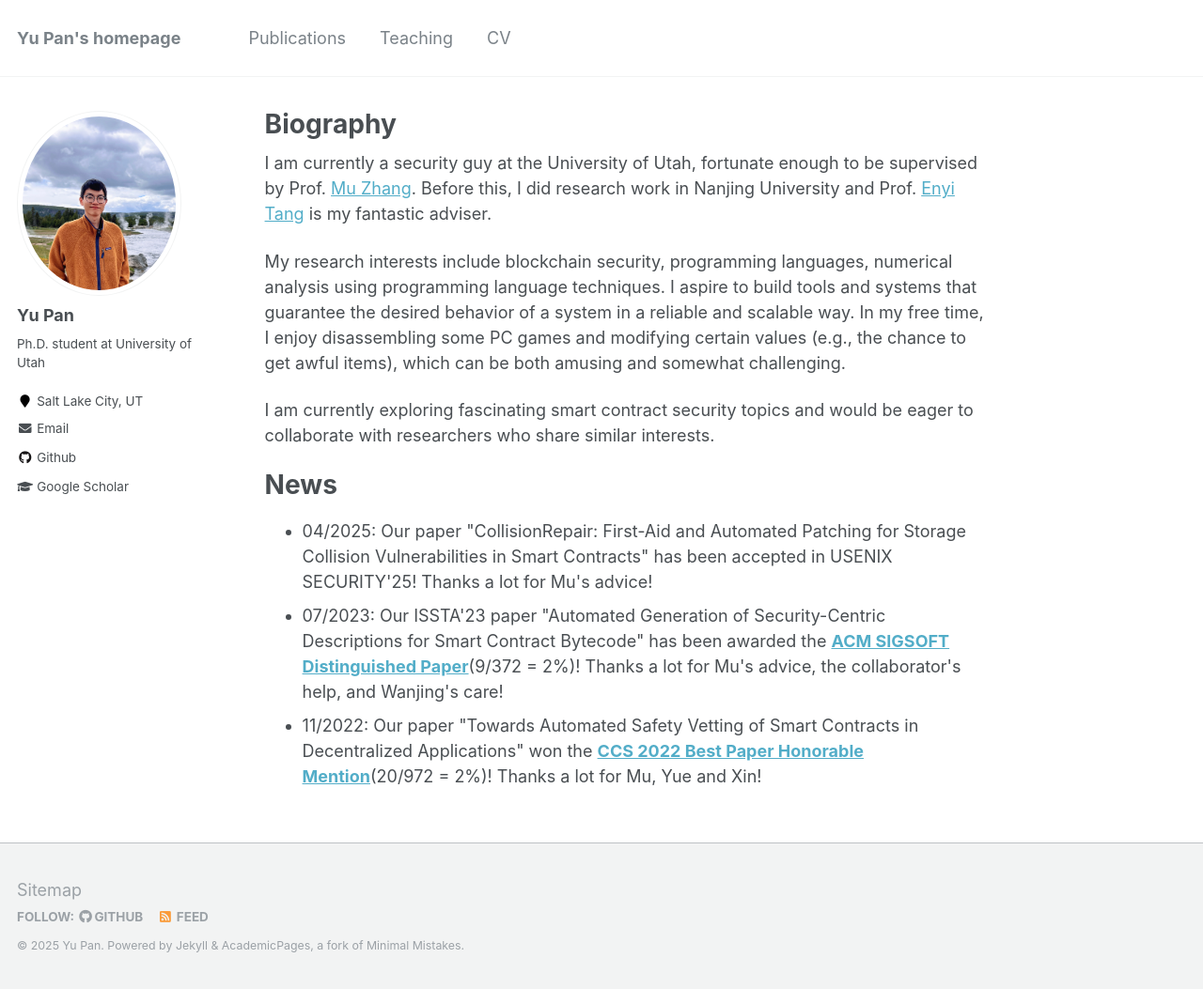
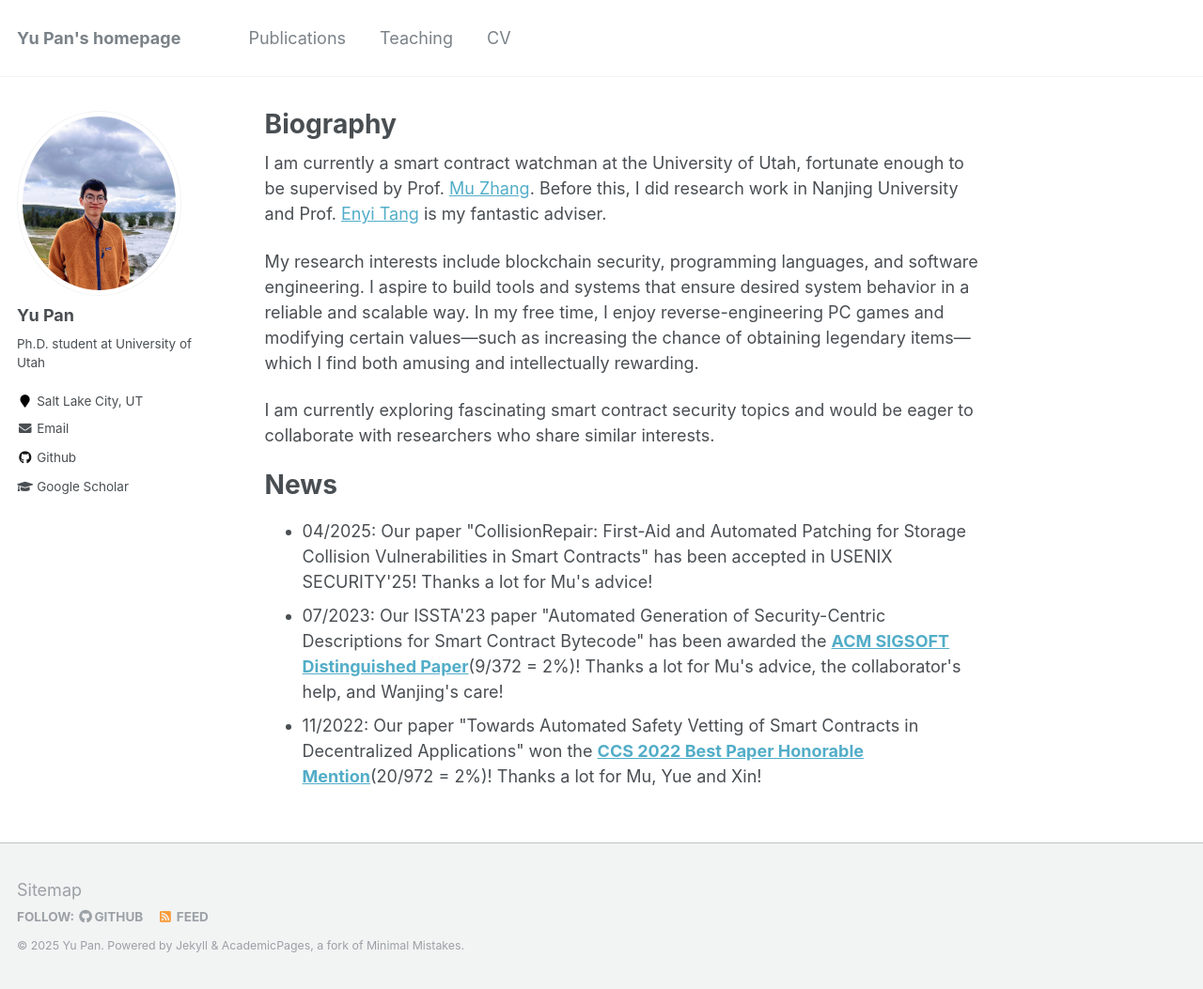
Before and after one commit to Pypy233/Pypy233.github.io, a Jekyll site: the page built from _pages/about.md, in a window 1280 px wide and 1053 px high. Shown: the whole window at 94% size. Built offline with Jekyll 4.4.1, drawn with Linux system fonts in a browser that asks for light colours.

Commit message:
update bio

```diff
--- a/_pages/about.md
+++ b/_pages/about.md
@@ -8,10 +8,9 @@ redirect_from:
   - /about.html
 ---
 
-<p>I am currently a security guy at the University of Utah, fortunate enough to be supervised by Prof. <a href="https://sites.google.com/site/muzhang82" target="_blank">Mu Zhang</a>. Before this, I did research work in Nanjing University and Prof. <a href="http://software.nju.edu.cn/eytang" target="_blank">Enyi Tang</a> is my fantastic adviser.
+<p>I am currently a smart contract watchman at the University of Utah, fortunate enough to be supervised by Prof. <a href="https://sites.google.com/site/muzhang82" target="_blank">Mu Zhang</a>. Before this, I did research work in Nanjing University and Prof. <a href="http://software.nju.edu.cn/eytang" target="_blank">Enyi Tang</a> is my fantastic adviser.
 
-<p>My research interests include blockchain security, programming languages, numerical analysis using programming language techniques. I aspire to build tools and systems that guarantee the desired behavior of a system in a reliable and scalable way. In my free time, I enjoy disassembling some PC games and modifying certain values (e.g., the chance to get awful items), which can be both amusing and somewhat challenging.
-
+<p>My research interests include blockchain security, programming languages, and software engineering. I aspire to build tools and systems that ensure desired system behavior in a reliable and scalable way. In my free time, I enjoy reverse-engineering PC games and modifying certain values—such as increasing the chance of obtaining legendary items—which I find both amusing and intellectually rewarding.
 </p>
 
 <p>I am currently exploring fascinating smart contract security topics and would be eager to collaborate with researchers who share similar interests. </p>
```
